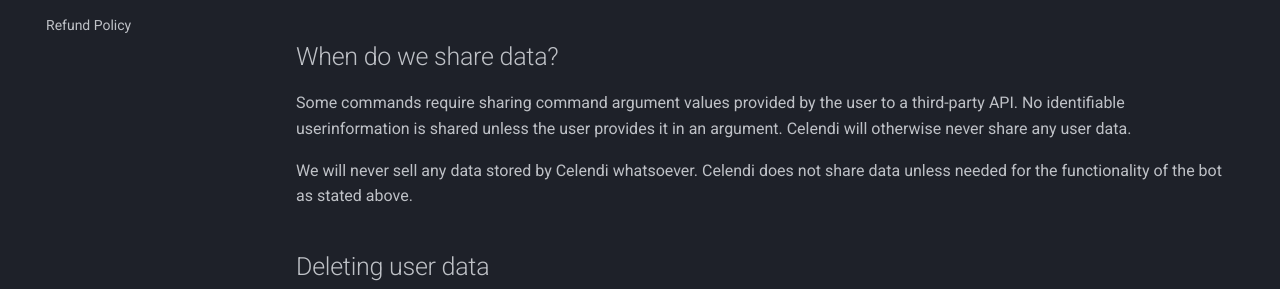
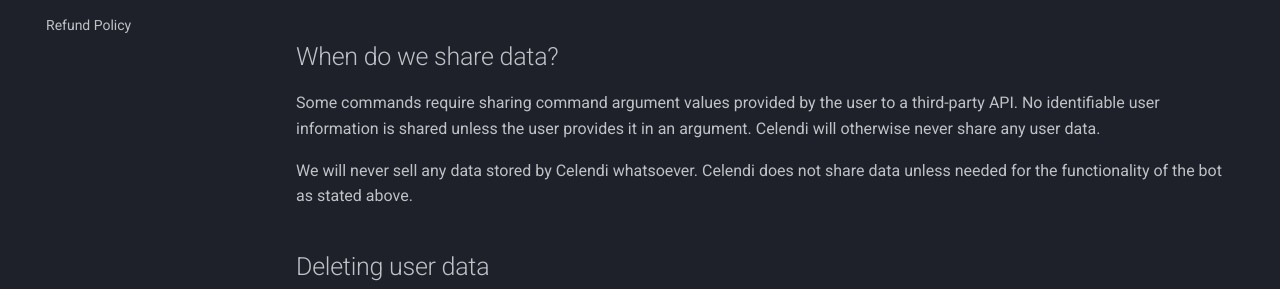
Before and after one commit to Celendi/Docs, an MkDocs documentation site: the page built from docs/policies/privacy.md, in a window 1280 px wide and 900 px high, scrolled down 626 px. Shown: the part 281-570 px from the top of the window. Built offline with MkDocs 1.6.1 and Material for MkDocs 9.7.7, drawn with Linux system fonts in a browser that asks for light colours.

Commit message:
Fixes in the text

```diff
--- a/docs/policies/privacy.md
+++ b/docs/policies/privacy.md
@@ -27,7 +27,7 @@
 
 ## When do we share data?
 
-Some commands require sharing command argument values provided by the user to a third-party API. No identifiable userinformation is shared unless the user provides it in an argument. Celendi will otherwise never share any user data.
+Some commands require sharing command argument values provided by the user to a third-party API. No identifiable user information is shared unless the user provides it in an argument. Celendi will otherwise never share any user data.
 
 We will never sell any data stored by Celendi whatsoever. Celendi does not share data unless needed for the functionality of the bot as stated above.
 
```
Also changed, not shown: docs/policies/terms.md (+1 -0 lines).
